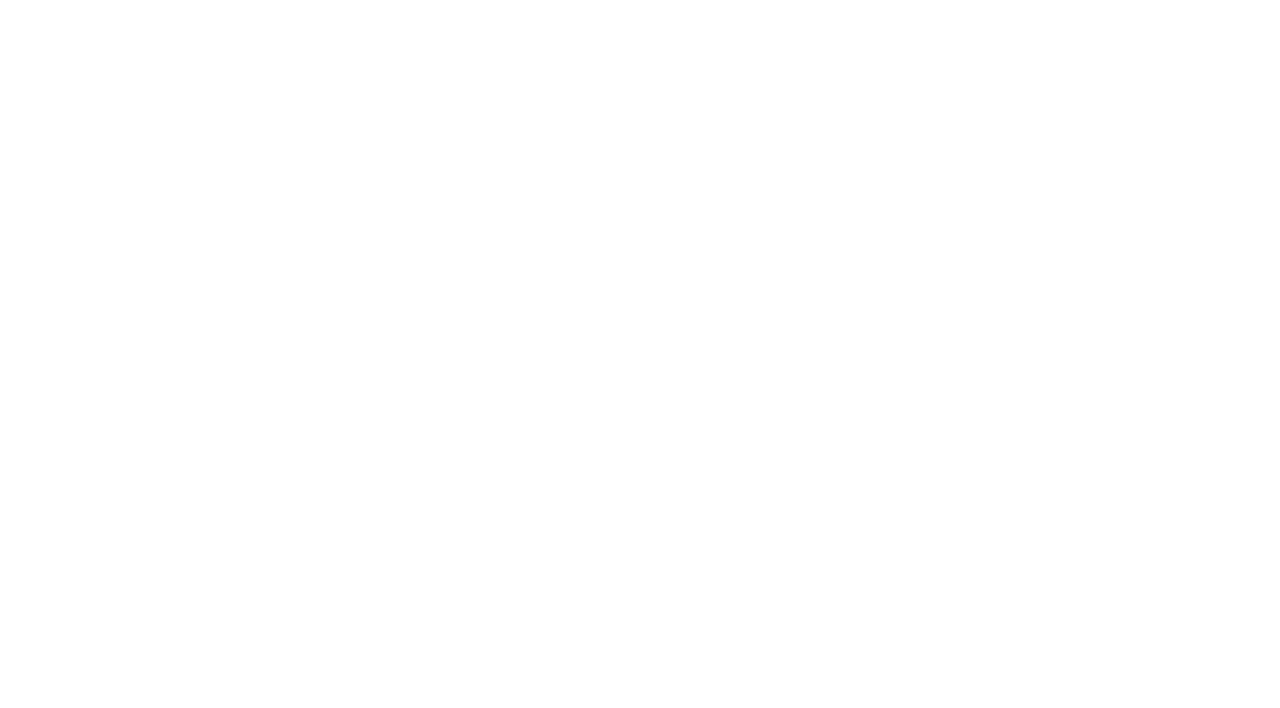
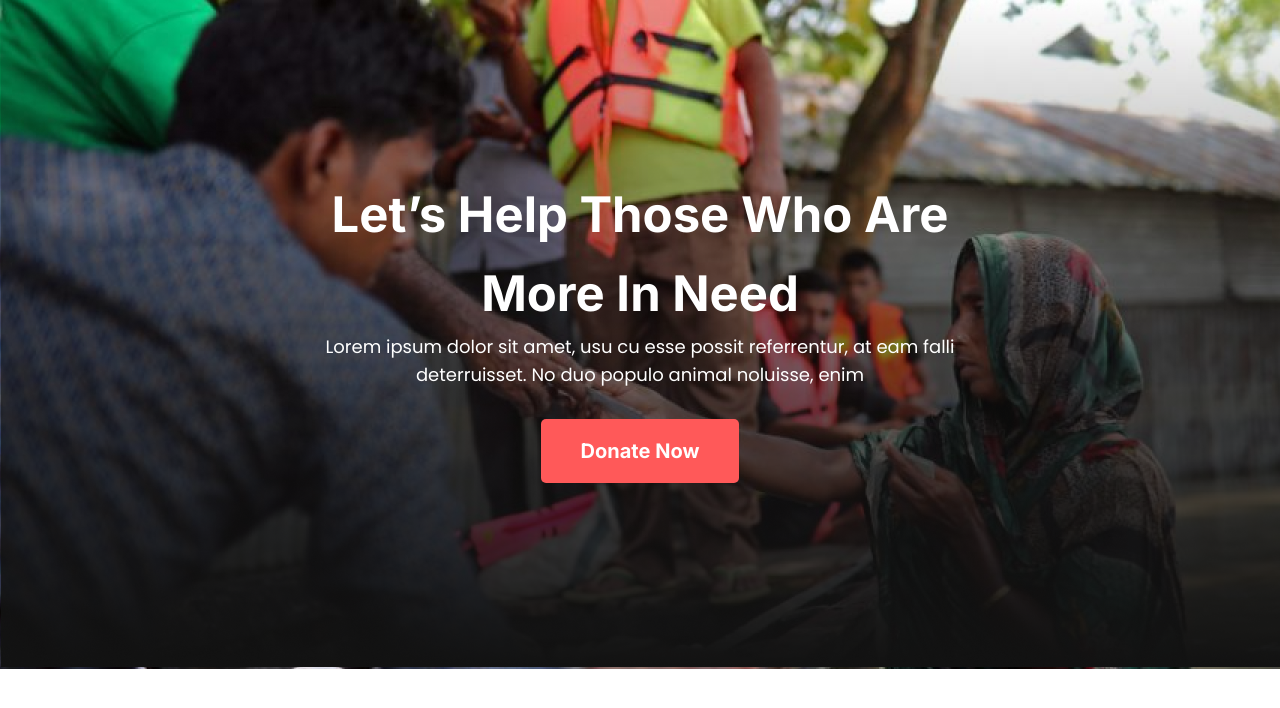
Before and after one commit to Ashik-Programmer/dontate-today, a plain HTML site: page index.html in a window 1280 px wide. Drawn offline with Linux system fonts and the light colour scheme.

Commit message:
header part complect

```diff
--- a/index.html
+++ b/index.html
@@ -6,10 +6,22 @@
     <meta http-equiv="X-UA-Compatible" content="IE=edge">
     <meta name="viewport" content="width=device-width, initial-scale=1.0">
     <title>Donate Today</title>
+    <link rel="preconnect" href="https://fonts.googleapis.com">
+    <link rel="preconnect" href="https://fonts.gstatic.com" crossorigin>
+    <link href="https://fonts.googleapis.com/css2?family=Inter:wght@700&family=Poppins&display=swap" rel="stylesheet">
+    <link rel="stylesheet" href="style.css">
 </head>
 
 <body>
-
+    <section class="header-part">
+        <div class="header">
+            <h2>Let’s Help Those Who Are</h2>
+            <h2>More In Need</h2>
+            <p>Lorem ipsum dolor sit amet, usu cu esse possit referrentur, at eam falli deterruisset. No duo populo
+                animal noluisse, enim</p>
+            <a class="link-button" href="">Donate Now</a>
+        </div>
+    </section>
 </body>
 
 </html>
--- a/style.css
+++ b/style.css
@@ -0,0 +1,52 @@
+* {
+    margin: 0;
+    padding: 0;
+}
+
+/*
+    font-family: 'Inter', sans-serif;
+    font-family: 'Poppins', sans-serif;
+ */
+body {
+    font-family: 'Poppins', sans-serif;
+}
+
+
+.header-part {
+    background-image: url(images/header.png);
+    background-repeat: no-repeat;
+    height: 671px;
+}
+
+.header {
+    padding: 175px 307px;
+    text-align: center;
+    color: #FFFFFF;
+}
+
+.header h2 {
+    font-family: 'Inter';
+    font-style: normal;
+    font-weight: 700;
+    font-size: 49px;
+    line-height: 79px;
+}
+
+.header p {
+    font-weight: 400;
+    font-size: 18px;
+    line-height: 28px;
+    text-align: center;
+    margin-bottom: 50px;
+}
+
+.link-button {
+    background: #FF5959;
+    border-radius: 5px;
+    padding: 20px 40px;
+    font-family: 'Inter';
+    font-weight: 600;
+    font-size: 20px;
+    text-decoration: none;
+    color: #FFFFFF;
+}
```
